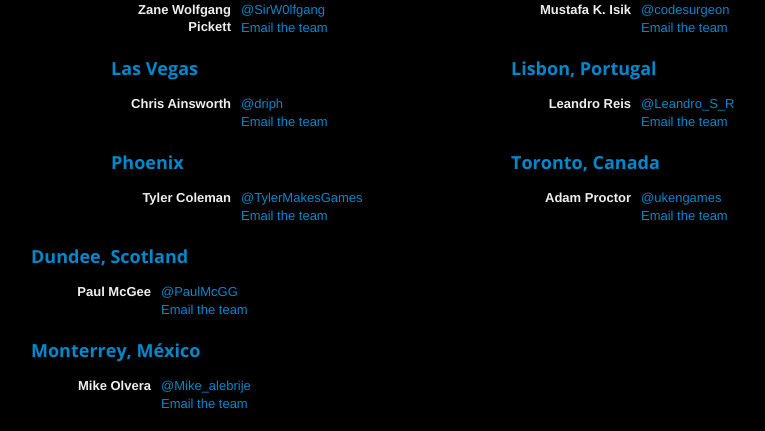
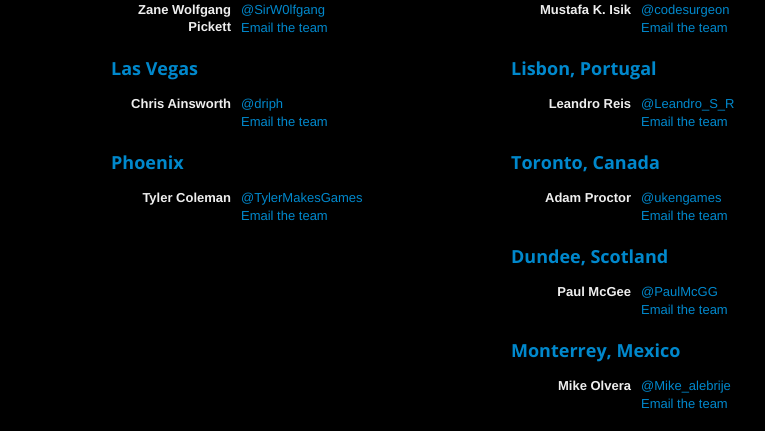
Before and after one commit to tabacco/molydeux, a PHP site: page / in a window 1280 px wide. Shown: the part 1365-1796 px from the top of the page, without its empty margins (139-904 px from the left). Run offline with PHP 8.4, Linux system fonts and the light colour scheme.

Commit message:
Fixed Spacing and Unicode chars
Signed-off-by: Zane W Pickett <sirwolf@frostedwolf.com>

```diff
--- a/index.php
+++ b/index.php
@@ -183,7 +183,7 @@
         <dd><a href="mailto:molydeuxphoenix@gmail.com">Email the team</a></dd>
       </dl>
       </div>
-    <div class="span4" id="Toronto">
+    <div class="span4" id="toronto">
         <h3><a href="https://www.facebook.com/events/392273507467116/">Toronto, Canada</a></h3>
         <dl class="dl-horizontal">
         <dt>Adam Proctor</dt>
@@ -193,7 +193,7 @@
       </div>
   </div>
     <div class="row">
-    <div class="span5 offset1"> </div>
+    <div class="span5 offset1">&nbsp;</div>
     <div class="span4" id="dundee">
         <h3><a href="http://www.facebook.com/events/370481596319539/">Dundee, Scotland</a></h3>
         <dl class="dl-horizontal">
@@ -204,9 +204,9 @@
       </div>
   </div>
     <div class="row">
-    <div class="span5 offset1"> </div>
-    <div class="span4" id="Monterrey">
-        <h3><a href="http://www.facebook.com/#!/events/319433411452017/">Monterrey, México</a></h3>
+    <div class="span5 offset1">&nbsp;</div>
+    <div class="span4" id="monterrey">
+        <h3><a href="http://www.facebook.com/#!/events/319433411452017/">Monterrey, Mexico</a></h3>
         <dl class="dl-horizontal">
         <dt>Mike Olvera</dt>
         <dd><a href="https://twitter.com/Mike_alebrije">@Mike_alebrije</a></dd>
```
